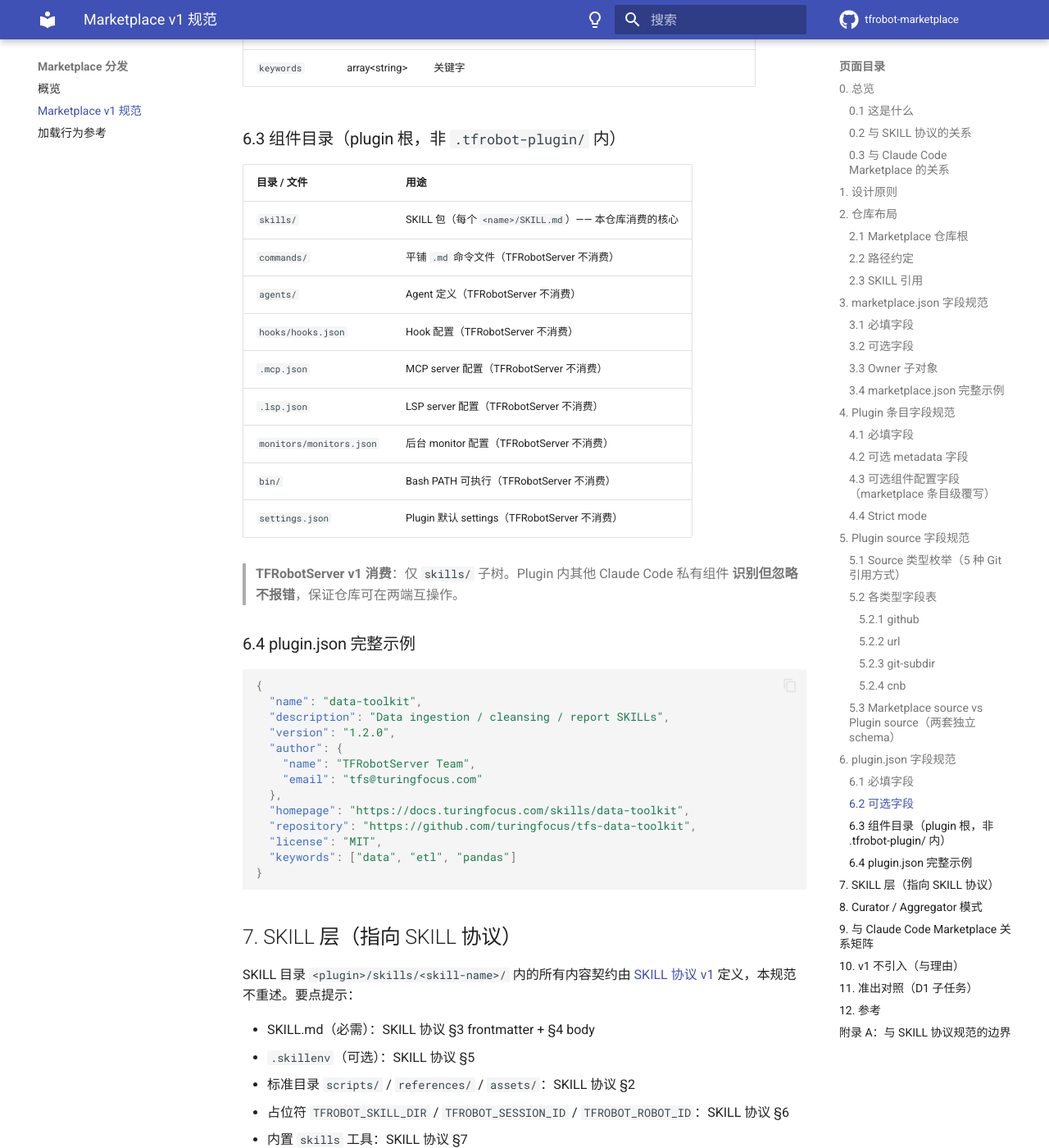
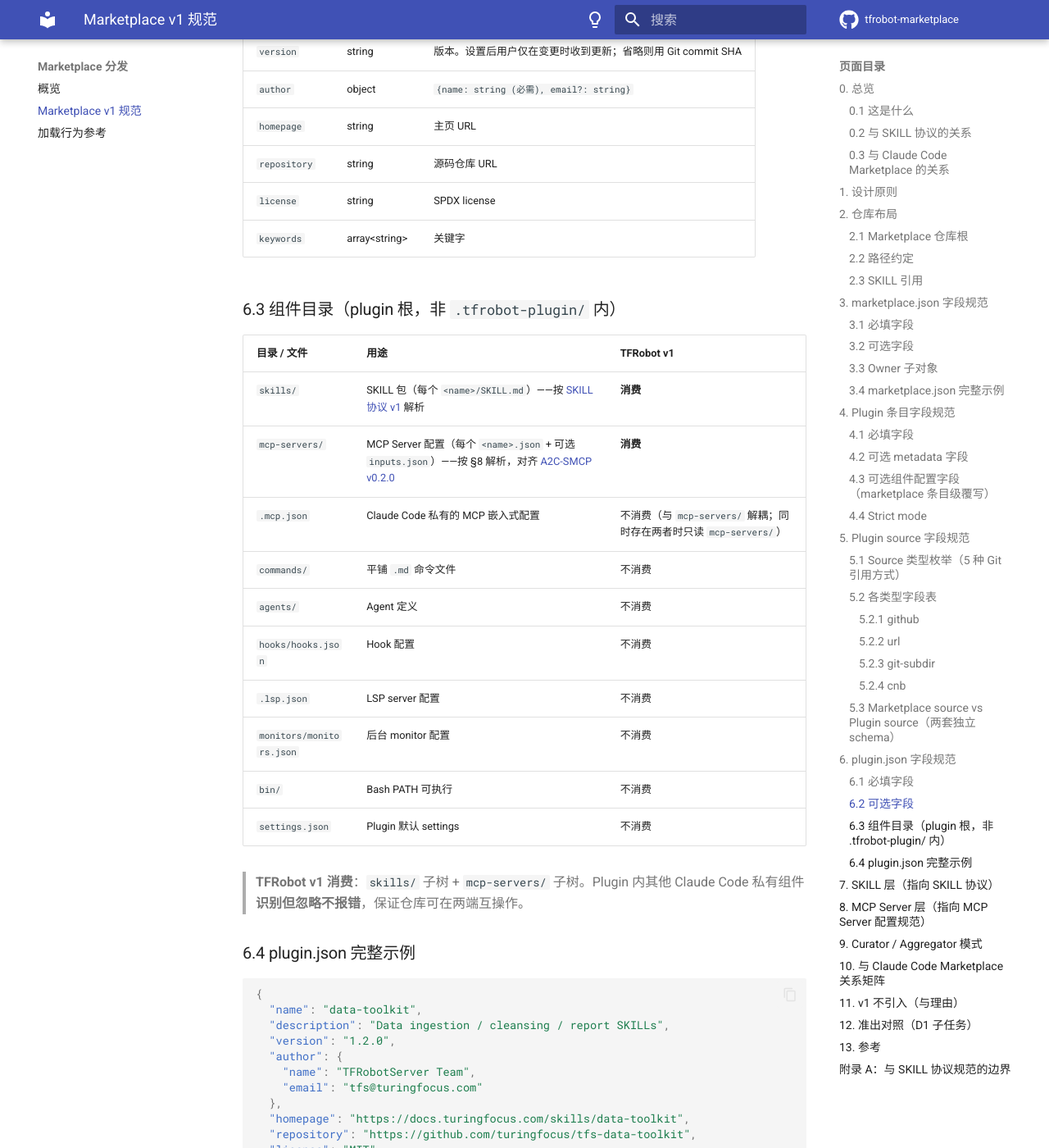
Before and after one commit to A2C-SMCP/tfrobot-marketplace, an MkDocs documentation site: the page built from docs/marketplace/protocol-v1.md, in a window 1280 px wide and 1400 px high, scrolled down 10643 px. Shown: the whole window at 82% size. Built offline with MkDocs 1.6.1 and Material for MkDocs 9.7.7, drawn with Linux system fonts in a browser that asks for light colours; comment, search, counter and statistics services are not loaded; the version menu is left out; some of the changed text lies outside the part shown.

Commit message:
Add MCP Server configuration protocol docs
Introduce docs/mcp-servers/ (overview + v1 spec) aligned to A2C-SMCP
v0.2.0: directory convention plus a field cheat-sheet for the three
transports (stdio / streamable / sse), inputs placeholders, and ToolMeta.

Wire it into nav and cross-reference from the homepage, marketplace
overview, and marketplace v1 spec — a Plugin now spans both SKILL and
MCP Server subtrees (renumbering protocol-v1 sections 8-13).

Co-Authored-By: Claude Opus 4.7 (1M context) <noreply@anthropic.com>

````diff
--- a/docs/marketplace/protocol-v1.md
+++ b/docs/marketplace/protocol-v1.md
@@ -57,16 +57,20 @@
     <plugin-name-A>/
       .tfrobot-plugin/                        # 条件必需：见 §6 与 §4.4 strict mode
         plugin.json                           # strict=true 时必需；strict=false 时省略
-      skills/
+      skills/                                 # 可选 —— SKILL 子树
         <skill-name>/                         # SKILL 内容 —— SKILL 协议 §2~§8
           SKILL.md
           .skillenv                           # 可选（SKILL 协议 §5）
           scripts/
           references/
           assets/
+      mcp-servers/                            # 可选 —— MCP Server 子树（§8）
+        <server-name>.json                    # 单个 MCP Server 配置（对齐 A2C-SMCP v0.2.0）
+        inputs.json                           # 可选 —— 占位符输入定义
     <plugin-name-B>/
       .tfrobot-plugin/plugin.json             # 同上，条件必需
       skills/...
+      mcp-servers/...
 ```
 
 ### 2.2 路径约定
@@ -76,8 +80,10 @@
 | Marketplace manifest 路径 | `.tfrobot-plugin/marketplace.json`（仓库根，**必需**） |
 | Plugin manifest 路径 | `<plugin>/.tfrobot-plugin/plugin.json`（**条件必需**，见 §6） |
 | Plugin 默认聚集目录 | `plugins/<plugin-name>/`（可被 `metadata.pluginRoot` 覆写） |
-| SKILL 目录 | `<plugin>/skills/<skill-name>/`（强制） |
-| Plugin / SKILL 名称字符集 | `[a-z0-9-]`，kebab-case，不以 `-` 开头/结尾，无连续 `--` |
+| SKILL 目录 | `<plugin>/skills/<skill-name>/`（可选；若存在按 SKILL 协议 §2 解析） |
+| MCP Server 目录 | `<plugin>/mcp-servers/`（可选；若存在按 §8 解析） |
+| Plugin 内容下限 | plugin 至少需提供 `skills/` 或 `mcp-servers/` 之一为非空；两者皆空的 plugin 视为空载，加载器警告 |
+| Plugin / SKILL / MCP Server 名称字符集 | `[a-z0-9-]`，kebab-case，不以 `-` 开头/结尾，无连续 `--` |
 
 ### 2.3 SKILL 引用
 
@@ -312,19 +318,20 @@ Marketplace 体系实际上由 **两套互不交集的 source schema** 组成。
 
 ### 6.3 组件目录（plugin 根，非 `.tfrobot-plugin/` 内）
 
-| 目录 / 文件 | 用途 |
-| --- | --- |
-| `skills/` | SKILL 包（每个 `<name>/SKILL.md`）—— 本仓库消费的核心 |
-| `commands/` | 平铺 `.md` 命令文件（TFRobotServer 不消费） |
-| `agents/` | Agent 定义（TFRobotServer 不消费） |
-| `hooks/hooks.json` | Hook 配置（TFRobotServer 不消费） |
-| `.mcp.json` | MCP server 配置（TFRobotServer 不消费） |
-| `.lsp.json` | LSP server 配置（TFRobotServer 不消费） |
-| `monitors/monitors.json` | 后台 monitor 配置（TFRobotServer 不消费） |
-| `bin/` | Bash PATH 可执行（TFRobotServer 不消费） |
-| `settings.json` | Plugin 默认 settings（TFRobotServer 不消费） |
+| 目录 / 文件 | 用途 | TFRobot v1 |
+| --- | --- | --- |
+| `skills/` | SKILL 包（每个 `<name>/SKILL.md`）——按 [SKILL 协议 v1](../skill/protocol-v1.md) 解析 | **消费** |
+| `mcp-servers/` | MCP Server 配置（每个 `<name>.json` + 可选 `inputs.json`）——按 §8 解析，对齐 [A2C-SMCP v0.2.0](https://doc.turingfocus.cn/a2c-smcp/) | **消费** |
+| `.mcp.json` | Claude Code 私有的 MCP 嵌入式配置 | 不消费（与 `mcp-servers/` 解耦；同时存在两者时只读 `mcp-servers/`） |
+| `commands/` | 平铺 `.md` 命令文件 | 不消费 |
+| `agents/` | Agent 定义 | 不消费 |
+| `hooks/hooks.json` | Hook 配置 | 不消费 |
+| `.lsp.json` | LSP server 配置 | 不消费 |
+| `monitors/monitors.json` | 后台 monitor 配置 | 不消费 |
+| `bin/` | Bash PATH 可执行 | 不消费 |
+| `settings.json` | Plugin 默认 settings | 不消费 |
 
-> **TFRobotServer v1 消费**：仅 `skills/` 子树。Plugin 内其他 Claude Code 私有组件 **识别但忽略不报错**，保证仓库可在两端互操作。
+> **TFRobot v1 消费**：`skills/` 子树 + `mcp-servers/` 子树。Plugin 内其他 Claude Code 私有组件 **识别但忽略不报错**，保证仓库可在两端互操作。
 
 ### 6.4 plugin.json 完整示例
 
@@ -354,7 +361,16 @@ SKILL 目录 `<plugin>/skills/<skill-name>/` 内的所有内容契约由 [SKILL
 * 占位符 `TFROBOT_SKILL_DIR` / `TFROBOT_SESSION_ID` / `TFROBOT_ROBOT_ID`：SKILL 协议 §6
 * 内置 `skills` 工具：SKILL 协议 §7
 
-## 8. Curator / Aggregator 模式
+## 8. MCP Server 层（指向 MCP Server 配置规范）
+
+MCP Server 目录 `<plugin>/mcp-servers/` 内的所有内容契约由 [MCP Server 配置规范 v1](../mcp-servers/protocol-v1.md) 定义，本规范不重述。要点提示：
+
+* `<server-name>.json`（子树存在时至少 1 个）：单个 MCP Server 配置，结构对齐 A2C-SMCP `MCPServerConfig`
+* `inputs.json`（可选）：占位符输入定义，plugin 范围内共享
+* 文件名（去掉 `.json`）必须等于配置内的 `name` 字段
+* Schema 权威来源：[A2C-SMCP v0.2.0](https://doc.turingfocus.cn/a2c-smcp/)
+
+## 9. Curator / Aggregator 模式
 
 一个 marketplace 可以通过 `git-subdir` 引用**其他仓库中的 plugin**，即使该仓库自身也是一个 marketplace —— 这是合法的 curator 模式。
 
@@ -445,9 +461,10 @@ vendor-x/skills/                                    ← provider marketplace（
 * [x] Plugin source 类型枚举 + 各类型字段表（§5）
 * [x] `plugin.json` JSON Schema 字段表（§6）
 * [x] SKILL 层引用 SKILL 协议（§7）
-* [x] Curator / Aggregator 模式合法性与边界（§8）
-* [x] 与 Claude Code Marketplace 兼容性矩阵（§9）
-* [x] v1 不引入项（§10）
+* [x] MCP Server 层对齐 A2C-SMCP v0.2.0（§8）
+* [x] Curator / Aggregator 模式合法性与边界（§9）
+* [x] 与 Claude Code Marketplace 兼容性矩阵（§10）
+* [x] v1 不引入项（§11）
 
 依赖下游子任务（实施层，本规范不细化）：
 
@@ -457,7 +474,7 @@ vendor-x/skills/                                    ← provider marketplace（
 * D5 Marketplace/Plugin/SKILL 三态生命周期与 Robot/Factory 协作
 * D6 端到端 Marketplace pull 跑通 + 示例 marketplace 仓库
 
-## 12. 参考
+## 13. 参考
 
 * [Claude Code Plugin Marketplaces 官方规范](https://code.claude.com/docs/en/plugin-marketplaces)
 * [Claude Code Plugins 官方规范](https://code.claude.com/docs/en/plugins)
--- a/mkdocs.yml
+++ b/mkdocs.yml
@@ -111,6 +111,9 @@ nav:
           - A2 .skillenv 设计: skill/design-history/skillenv.md
           - A3 runtime 枚举: skill/design-history/runtime-enum.md
           - A4 目录与占位符: skill/design-history/directory-placeholders.md
+  - MCP Server 配置:
+      - 概览: mcp-servers/index.md
+      - 配置规范 v1: mcp-servers/protocol-v1.md
   - Marketplace 分发:
       - 概览: marketplace/index.md
       - Marketplace v1 规范: marketplace/protocol-v1.md
````
Also changed, not shown: other parts of docs/marketplace/protocol-v1.md (+6 -6 lines), docs/index.md (+10 -2 lines), docs/marketplace/index.md (+10 -5 lines), docs/marketplace/loading-behavior.md (+1 -1 lines), docs/mcp-servers/index.md (added, +25 -0 lines), docs/mcp-servers/protocol-v1.md (added, +265 -0 lines).
